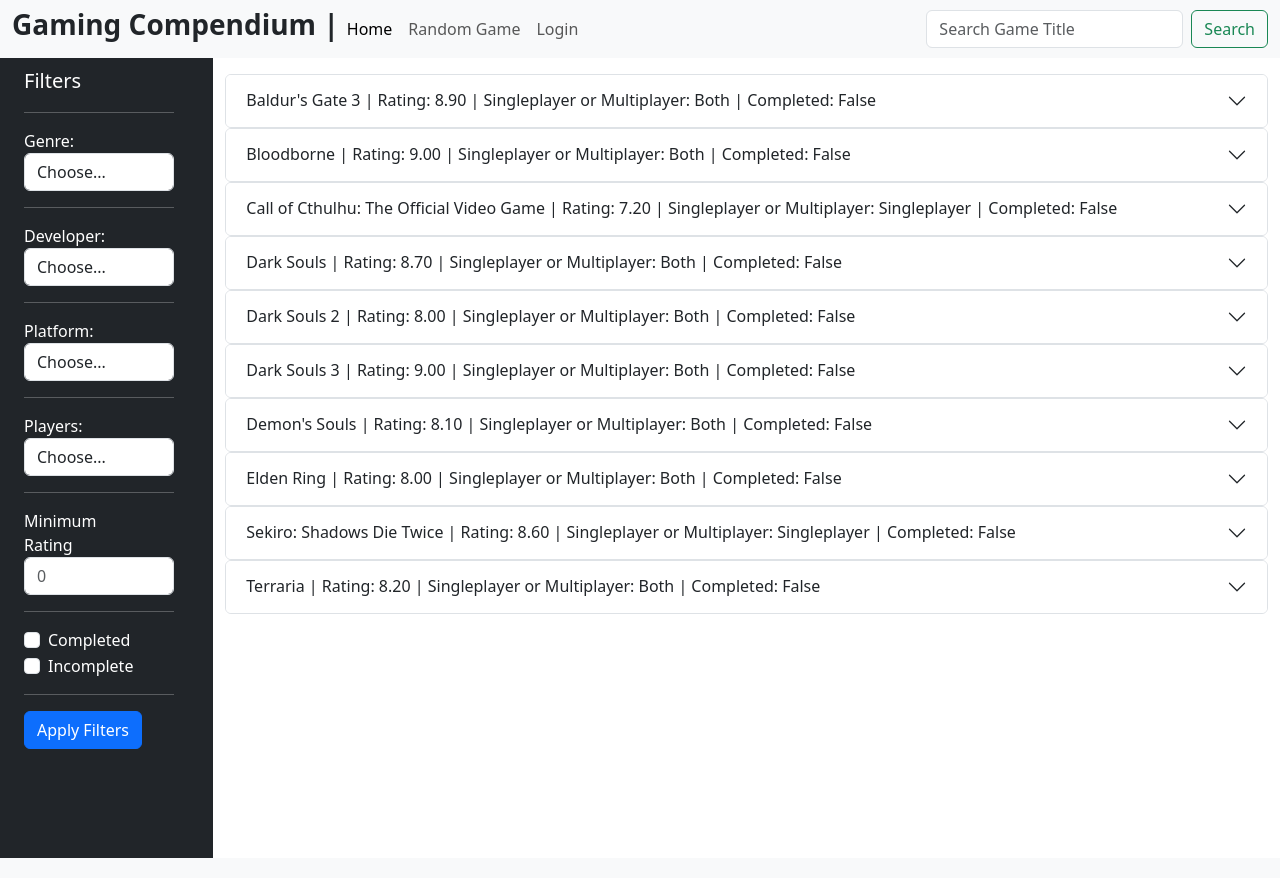
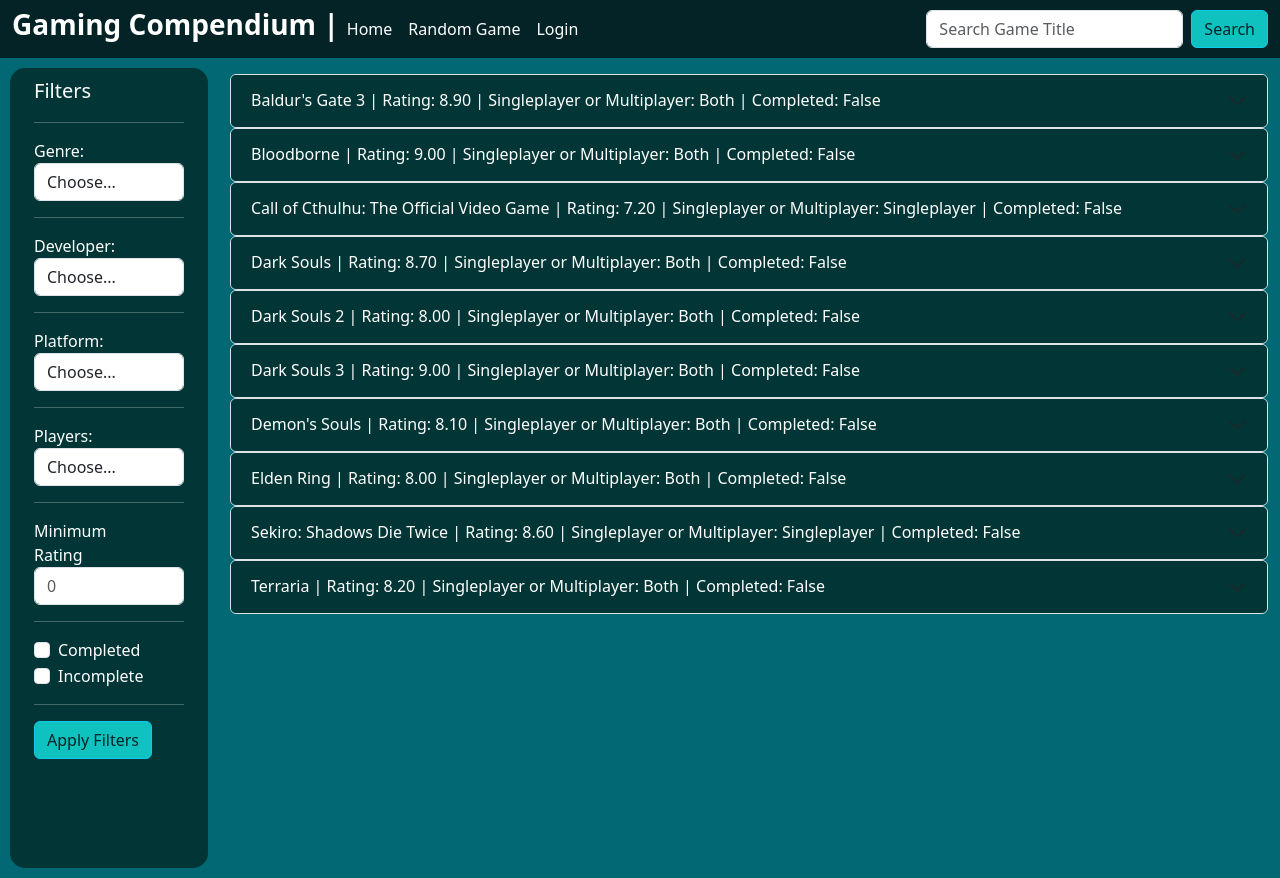
Before and after one commit to Clovotc/Gaming-Compendium, a Django app: page / in a window 1280 px wide. Run offline with Django 5.2, Linux system fonts and the light colour scheme; data comes from the database, SQL or seed files in the repository.

Commit message:
Styled up the website a bit.

```diff
--- a/gaming_compendium/game_library/static/game_library/css/styles.css
+++ b/gaming_compendium/game_library/static/game_library/css/styles.css
@@ -0,0 +1,58 @@
+/* Base Style */
+.bg-light
+{
+    background-color: #042326 !important;
+    color: white;
+}
+
+#navbar_item
+{
+    color: white;
+}
+
+.btn-info
+{
+    background-color: #0FC2C0 !important;
+    color: #042326 !important;
+}
+
+/* -------------------------------------------------------------------------------------------------------------------------------------- */
+
+/* Index Style */
+body
+{
+    background-color: #026873;
+}
+
+#genre, #developer, #platform, #players, #view_rating_min
+{
+    width: 150px;
+}
+
+#sidebar
+{
+    background-color: #023535;
+    border-radius: 15px;
+    margin: 10px;
+    height: auto;
+    width: auto;
+}
+
+.bg-warning
+{
+    background-color: #0E7C7B !important;
+}
+
+#details
+{
+    color: #042326;
+}
+
+.accordion
+{
+    --bs-accordion-btn-bg: #023535;
+    --bs-accordion-btn-color: white;
+    --bs-accordion-active-bg: #023535;
+    --bs-accordion-active-color: white;
+    --bs-accordion-btn-focus-box-shadow: none;
+}
--- a/gaming_compendium/game_library/templates/game_library/base.html
+++ b/gaming_compendium/game_library/templates/game_library/base.html
@@ -7,30 +7,31 @@
         <meta name="viewport" content="width=device-width, initial-scale=1">
         {% block title %} <title>Gaming Compendium</title> {% endblock %}
         <link href="https://cdn.jsdelivr.net/npm/bootstrap@5.3.3/dist/css/bootstrap.min.css" rel="stylesheet" integrity="sha384-QWTKZyjpPEjISv5WaRU9OFeRpok6YctnYmDr5pNlyT2bRjXh0JMhjY6hW+ALEwIH" crossorigin="anonymous">
+        <link rel="stylesheet" href="{% static 'game_library/css/styles.css' %}" />
     </head>
     <body>
         <script src="https://cdn.jsdelivr.net/npm/bootstrap@5.3.3/dist/js/bootstrap.bundle.min.js" integrity="sha384-YvpcrYf0tY3lHB60NNkmXc5s9fDVZLESaAA55NDzOxhy9GkcIdslK1eN7N6jIeHz" crossorigin="anonymous"></script>
 
-        <nav class="navbar navbar-expand-lg bg-body-tertiary">
+        <nav class="navbar navbar-expand-lg bg-body-tertiary navbar-light bg-light">
             <div class="container-fluid">
               <h3>
                 <strong>Gaming Compendium | </strong>
               </h3>
               <div class="collapse navbar-collapse" id="navbarSupportedContent">
                 <ul class="navbar-nav me-auto mb-2 mb-lg-0">
-                  <li class="nav-item">
-                    <a class="nav-link active" aria-current="page" href="{% url 'games' %}">Home</a>
+                  <li class="nav-item" >
+                    <a class="nav-link active" aria-current="page" href="{% url 'games' %}" id="navbar_item">Home</a>
                   </li>
                   <li class="nav-item">
-                    <a class="nav-link" href="#">Random Game</a>
+                    <a class="nav-link" href="#" id="navbar_item">Random Game</a>
                   </li>
                   <li class="nav-item">
-                    <a class="nav-link" href="#">Login</a>
+                    <a class="nav-link" href="#" id="navbar_item">Login</a>
                   </li>
                 </ul>
-                <form class="d-flex" role="search">
+                <form class="d-flex" role="search" id="search_button">
                   <input class="form-control me-2" type="search" name="title_contains" placeholder="Search Game Title" aria-label="Search">
-                  <button class="btn btn-outline-success" type="submit">Search</button>
+                  <button class="btn btn-info" type="submit">Search</button>
                 </form>
               </div>
             </div>
--- a/gaming_compendium/game_library/templates/game_library/index.html
+++ b/gaming_compendium/game_library/templates/game_library/index.html
@@ -6,7 +6,7 @@
 {% comment %} Sidebar {% endcomment %}
 <div class="container-fluid">
     <div class="row flex-nowrap">
-        <div class="col-auto col-md-3 col-xl-2 px-sm-2 px-0 bg-dark">
+        <div class="col-auto col-md-3 col-xl-2 px-sm-2 px-0" id="sidebar">
             <div class="d-flex flex-column align-items-center align-items-sm-start px-3 pt-2 text-white min-vh-100">
                 <span class="fs-5 d-none d-sm-inline">Filters</span>
                 <ul class="nav nav-pills flex-column mb-sm-auto mb-0 align-items-center align-items-sm-start" id="menu">
@@ -14,7 +14,7 @@
                         <hr/>
                         <div class="form-group col-md-4">
                             <label for="genre">Genre:</label>
-                            <select id="genre" class="form-control" name="genre" style="width: 150px;">
+                            <select id="genre" class="form-control" name="genre">
                               <option selected>Choose...</option>
                               {% for genre in genre_list %}
                               <option value="{{ genre }}">{{ genre }}</option>
@@ -24,7 +24,7 @@
                         <hr/>
                         <div class="form-group col-md-4">
                             <label for="developer">Developer:</label>
-                            <select id="developer" class="form-control" name="developer" style="width: 150px;">
+                            <select id="developer" class="form-control" name="developer">
                               <option selected>Choose...</option>
                               {% for developer in developer_list %}
                               <option value="{{ developer }}">{{ developer }}</option>
@@ -34,7 +34,7 @@
                         <hr/>
                         <div class="form-group col-md-4">
                             <label for="platform">Platform:</label>
-                            <select id="platform" class="form-control" name="platform" style="width: 150px;">
+                            <select id="platform" class="form-control" name="platform">
                               <option selected>Choose...</option>
                               {% for platform in platform_list %}
                               <option value="{{ platform }}">{{ platform }}</option>
@@ -44,7 +44,7 @@
                         <hr/>
                         <div class="form-group col-md-4">
                             <label for="players">Players:</label>
-                            <select id="players" class="form-control" name="players" style="width: 150px;">
+                            <select id="players" class="form-control" name="players">
                               <option selected>Choose...</option>
                               <option value="Singleplayer">Singleplayer</option>
                               <option value="Multiplayer">Multiplayer</option>
@@ -54,7 +54,7 @@
                         <hr/>
                         <div class="form-group col-md-2 col-lg-2">
                             <label for="view_rating_min">Minimum Rating</label>
-                            <input type="decimal" min=0 class="form-control" id="view_rating_min" placeholder="0" name="min_rating" style="width: 150px;">
+                            <input type="decimal" min=0 class="form-control" id="view_rating_min" placeholder="0" name="min_rating">
                         </div>
                         <hr/>
                         <div class="form-group">
@@ -70,16 +70,16 @@
                             </div>
                           </div>
                         <hr/>
-                        <button type="submit" class="btn btn-primary">Apply Filters</button>
+                        <button type="submit" class="btn btn-info">Apply Filters</button>
                     </form>
                 </ul>
             </div>
         </div>
-        <div class="col py-3">
+        <div class="col py-3" id="game_library">
             {% comment %} Game List Display {% endcomment %}
             {% for game in game_list %}
             <div class="accordion">
-                <div class="accordion-item">
+                <div class="accordion-item bg-warning">
                     <h2 class="accordion-header">
                         <button class="accordion-button collapsed" type="button" data-bs-toggle="collapse" data-bs-target="#panelsStayOpen-collapse{{ forloop.counter }}" aria-expanded="true" aria-controls="panelsStayOpen-collapse{{ forloop.counter }}">
                         {{game.title}} | Rating: {{game.rating}} | Singleplayer or Multiplayer: {{game.player}} | Completed: {{game.is_complete}}
@@ -88,11 +88,11 @@
                     <div id="panelsStayOpen-collapse{{ forloop.counter }}" class="accordion-collapse collapse">
                         <div class="accordion-body">
                             <ul>
-                                <li><strong>Description:</strong> {{game.description}}</li>
-                                <li><strong>Genre:</strong> {{game.genre.all|join:", " }}</li>
-                                <li><strong>Developer:</strong> {{game.developer}}</li>
-                                <li><strong>Time to Beat</strong> {{game.time_to_beat}}</li>
-                                <li><strong>Platform:</strong> {{game.platform.all|join:", " }}</li>
+                                <li id="details"><strong>Description:</strong> {{game.description}}</li>
+                                <li id="details"><strong>Genre:</strong> {{game.genre.all|join:", " }}</li>
+                                <li id="details"><strong>Developer:</strong> {{game.developer}}</li>
+                                <li id="details"><strong>Time to Beat</strong> {{game.time_to_beat}}</li>
+                                <li id="details"><strong>Platform:</strong> {{game.platform.all|join:", " }}</li>
                             </ul>
                         </div>
                     </div>
```
